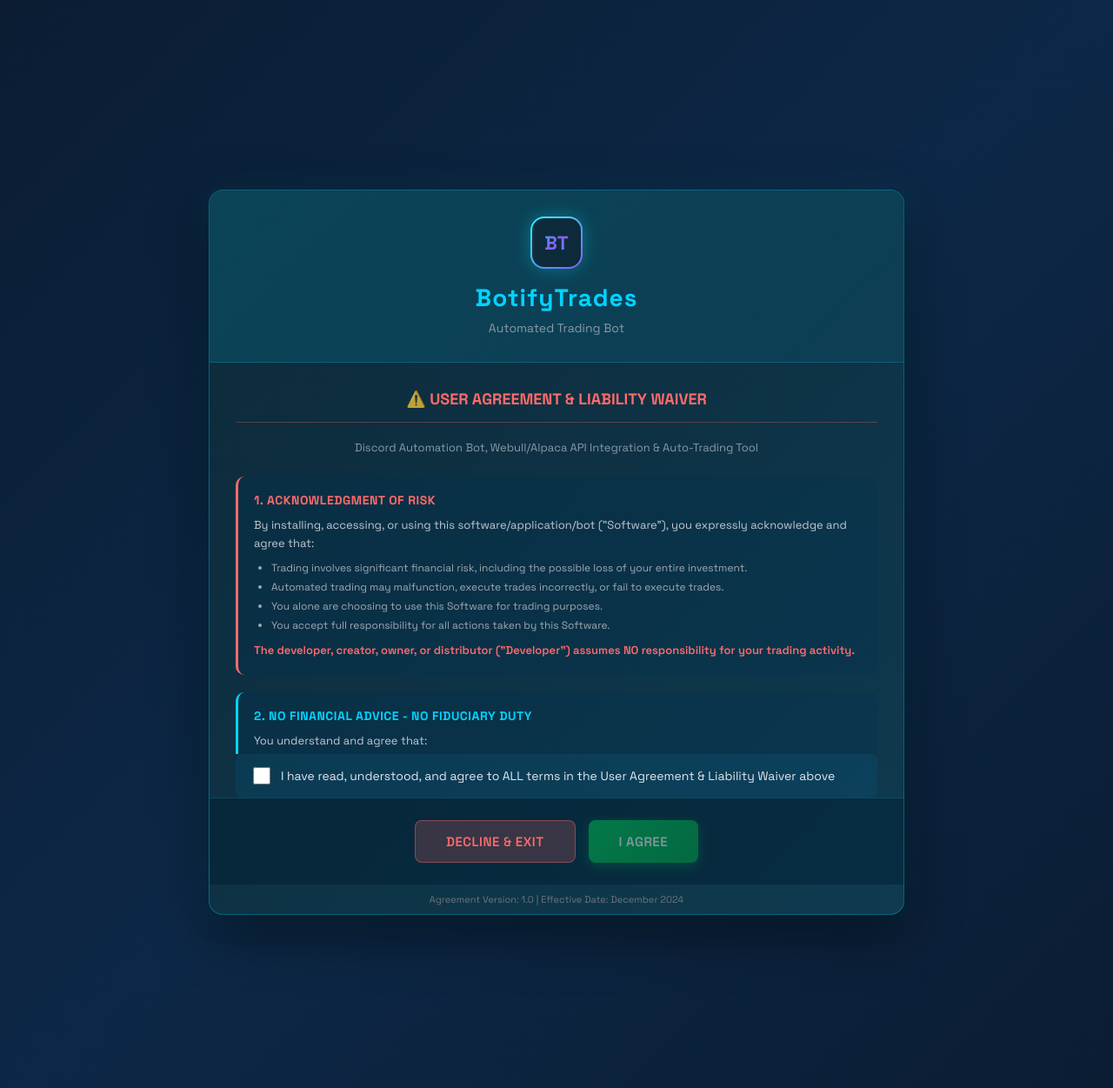
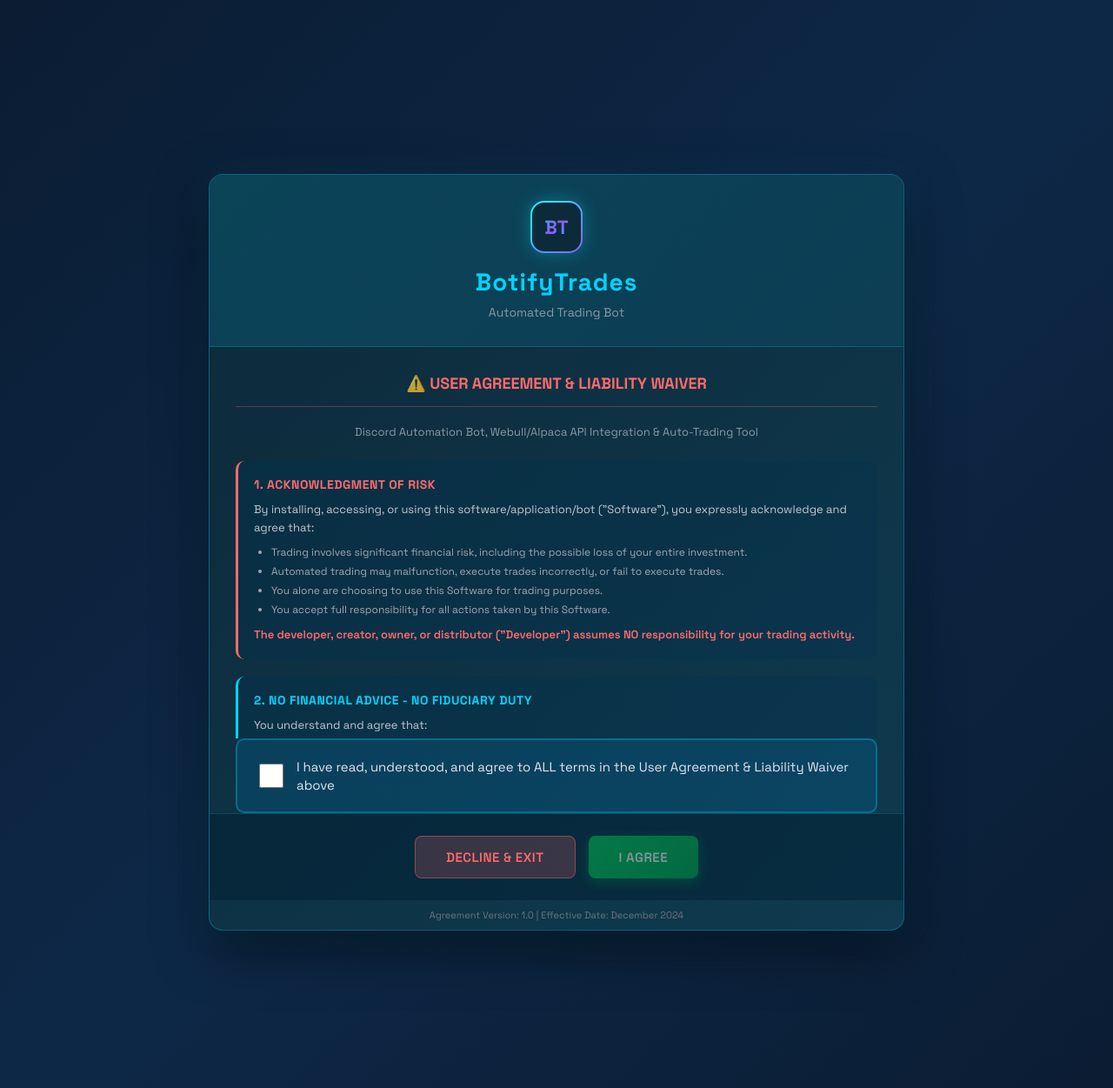
Before and after one commit to DiscordTrader/BotifyTrades, a Flask app: page /consent in a window 1280 px wide. Shown: the part 665-1916 px from the top of the page at 87% size. Run offline with Flask 3, Linux system fonts and the light colour scheme.

Commit message:
Improve user agreement checkbox clickability and appearance
Update consent page styling in gui_app/templates/consent.html to increase checkbox size, padding, and hover effects for better usability.

Replit-Commit-Author: Agent
Replit-Commit-Session-Id: 2c134176-23ad-465a-b4b9-562189f5f998
Replit-Commit-Checkpoint-Type: full_checkpoint
Replit-Commit-Event-Id: ee5b5937-e98c-47f1-b344-ce02e5b56b4a
Replit-Commit-Screenshot-Url: https://storage.googleapis.com/screenshot-production-us-central1/92ef2f8a-9447-4d91-8823-2ac83e184d7a/2c134176-23ad-465a-b4b9-562189f5f998/T2sXyMD
Replit-Helium-Checkpoint-Created: true

```diff
--- a/gui_app/templates/consent.html
+++ b/gui_app/templates/consent.html
@@ -285,26 +285,37 @@
         .checkbox-container {
             display: flex;
             align-items: center;
-            gap: 12px;
-            padding: 15px 20px;
-            background: rgba(0, 100, 150, 0.2);
-            border-radius: 8px;
+            gap: 15px;
+            padding: 20px 25px;
+            background: rgba(0, 100, 150, 0.3);
+            border-radius: 10px;
             margin: 0 30px 0 30px;
             cursor: pointer;
+            border: 2px solid rgba(0, 212, 255, 0.3);
+            transition: all 0.2s ease;
+        }
+
+        .checkbox-container:hover {
+            background: rgba(0, 100, 150, 0.4);
+            border-color: rgba(0, 212, 255, 0.6);
         }
 
         .checkbox-container input {
-            width: 20px;
-            height: 20px;
+            width: 28px;
+            height: 28px;
+            min-width: 28px;
             accent-color: #00d4ff;
             cursor: pointer;
+            margin: 0;
         }
 
         .checkbox-container label {
             color: #e0e6ed;
-            font-size: 14px;
+            font-size: 15px;
             cursor: pointer;
             user-select: none;
+            flex: 1;
+            line-height: 1.4;
         }
 
         .version-info {
```
